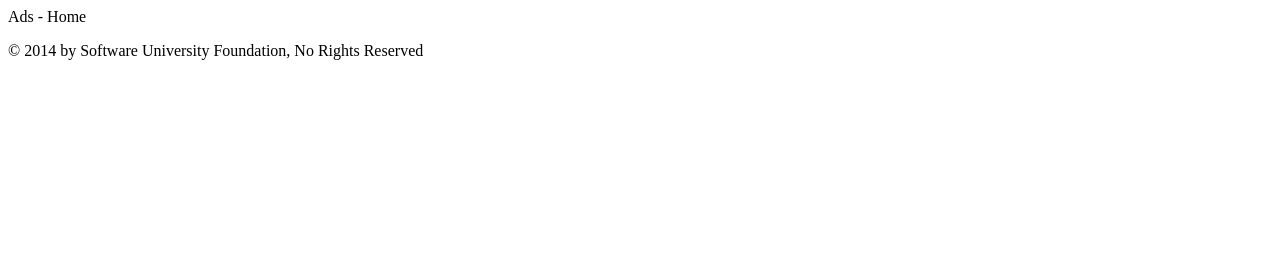
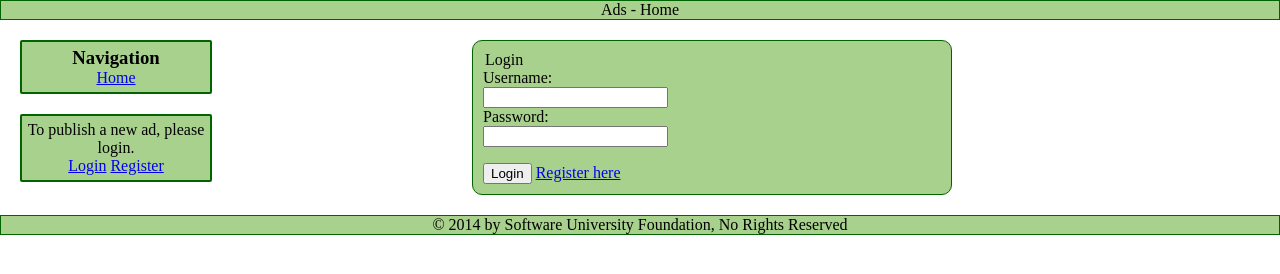
Before and after one commit to Razhagal/AngularJS-Project---Ads, a website: page Ads/app/index.html at #/login in a window 1280 px wide. Drawn offline with Linux system fonts and the light colour scheme.

Commit message:
added main page, login and register templates

```diff
--- a/Ads/app/css/app.css
+++ b/Ads/app/css/app.css
@@ -1,8 +1,72 @@
+body, aside, section, header, footer, article, ul, li, div, p, h1, h2, h3 {
+	margin: 0;
+	padding: 0;
+	list-style-type: none;
+	box-sizing: border-box;
+}
+
+body > header, footer {
+	text-align: center;
+	background: #A9D18E;
+	border: 1px solid darkgreen;
+}
+
+.main {
+	width: 100%;
+	margin: 20px 0;
+	overflow: hidden;
+}
+
+aside, section {
+	display: inline-block;
+	vertical-align: top;
+}
+
+aside {
+	width: 15%;
+	margin: 0 20px;
+}
+
+aside > div {
+	margin-bottom: 20px;
+}
+
+aside > div:last-child {
+	margin: 0;
+}
+
 .sidebar {
-	width: 12%;
 	padding: 5px;
 	text-align: center;
-	background-color: green;
+	background-color: #A9D18E;
 	border: 2px solid darkgreen;
 	border-radius: 2px;
 }
+
+.left {
+	float: left;
+}
+
+.right {
+	float: right;
+}
+
+.form {
+	width: 75%;
+}
+
+.form > div {
+	margin: 0 auto;
+	padding: 10px;
+	background-color: #A9D18E;
+	border: 1px solid darkgreen;
+	border-radius: 10px;
+}
+
+.login {
+	width: 50%;
+}
+
+.register {
+	width: 80%;
+}
--- a/Ads/app/index.html
+++ b/Ads/app/index.html
@@ -9,7 +9,7 @@
 	<header>
 		Ads - {{pageName}}
 	</header>
-<div ng-view>
+	<div ng-view class="main">
 
 	</div>
 	<footer>
@@ -18,7 +18,6 @@
 		</p>
 	</footer>
 
-
 	<script type="text/javascript" src="lib/angular/angular.js"></script>
 	<script type="text/javascript" src="lib/angular/angular-route.js"></script>
 	<script type="text/javascript" src="js/app.js"></script>
--- /dev/null
+++ b/Ads/app/templates/login.html
@@ -0,0 +1,21 @@
+<aside class="left">
+	<div ng-include="'templates/nav.html'" class="sidebar"></div>
+	<!-- if not logged show login/register options -->
+	<div ng-include="'templates/loginSideBar.html'" class="sidebar"></div>
+</aside>
+<section class="form">
+	<div class="login">
+		<form action="">
+			<legend>Login</legend>
+			<label for="userName">Username:</label>
+			<br />
+			<input type="text" id="userName" required />
+			<br />
+			<label for="password">Password:</label>
+			<br />
+			<input type="password" id="password" required />
+		</form>
+		<button>Login</button>
+		<a href="#/register">Register here</a>
+	</div>
+</section>
--- a/Ads/app/templates/loginSideBar.html
+++ b/Ads/app/templates/loginSideBar.html
@@ -1,5 +1,3 @@
-<div class="sidebar">
-	<p>To publish a new ad, please login.</p>
-	<a href="#/login">Login</a>
-	<a href="#/register">Register</a>
-</div>
+<p>To publish a new ad, please login.</p>
+<a href="#/login">Login</a>
+<a href="#/register">Register</a>
--- /dev/null
+++ b/Ads/app/templates/nav.html
@@ -0,0 +1,5 @@
+<div>
+	<h3>Navigation</h3>
+	<a href="#">Home</a>
+	<!-- include either user or admin nav options after login -->
+</div>
```
Also changed, not shown: Ads/app/js/app.js (+3 -5 lines), Ads/app/templates/allAds.html (+26 -14 lines), Ads/app/templates/main.html (+23 -25 lines), Ads/app/templates/register.html (added, +21 -0 lines). Lines whose indentation alone changed are shown as unchanged.
